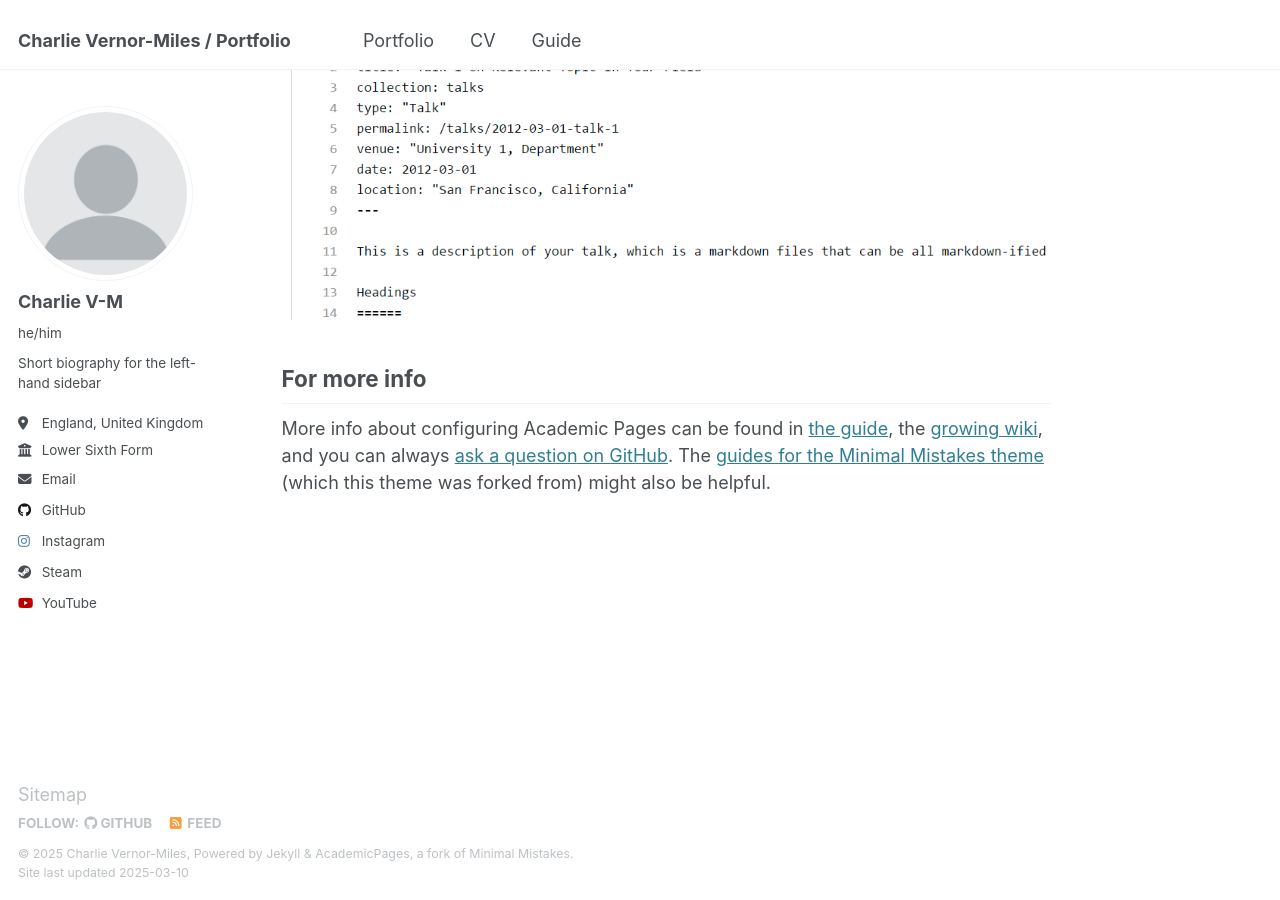
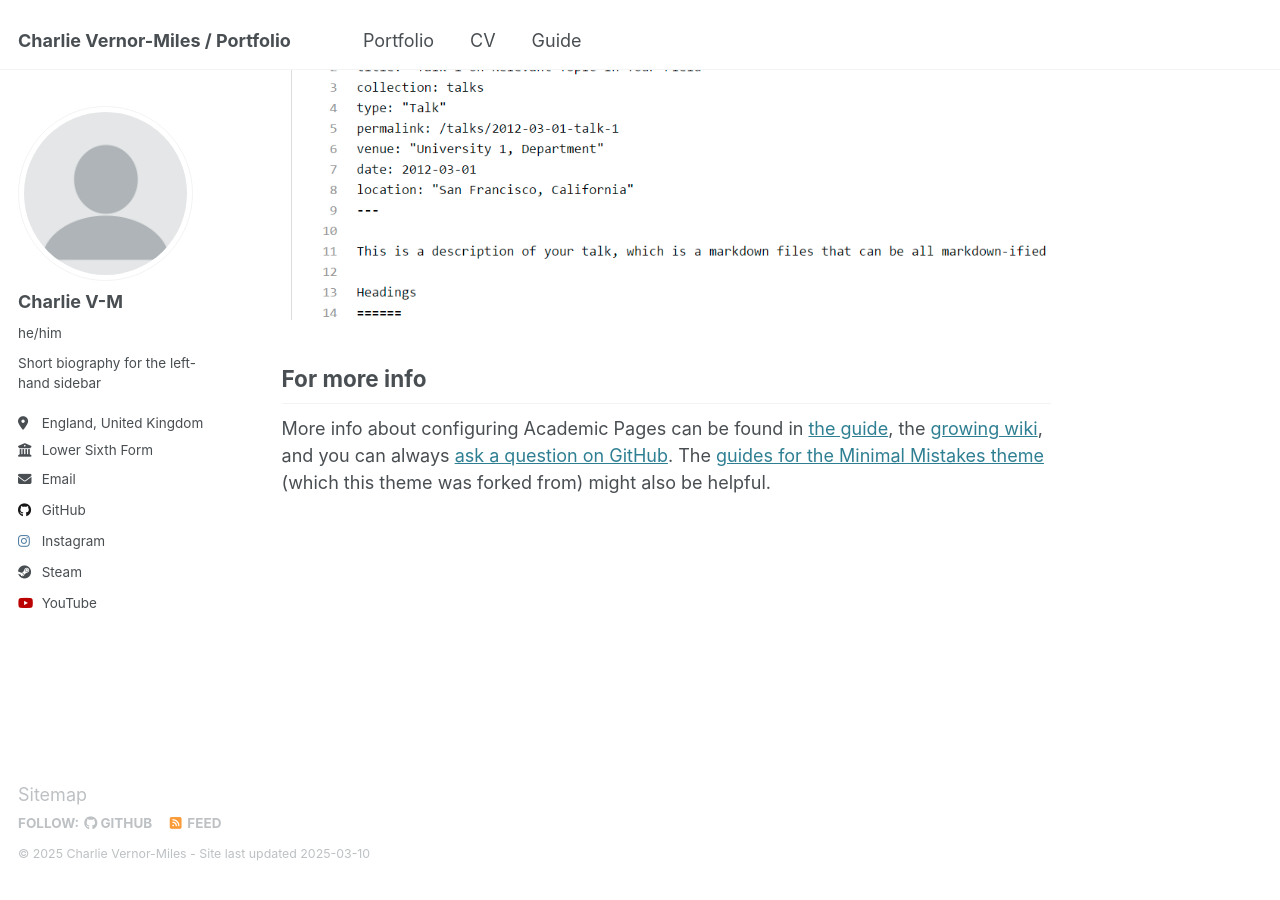
Before and after one commit to charlievernormiles/charlievernormiles.github.io, a Jekyll site: the page built from _pages/about.md, in a window 1280 px wide and 900 px high, scrolled down 2642 px. Built offline with Jekyll 4.4.1, drawn with Linux system fonts in a browser that asks for light colours.

Commit message:
Update footer.html

```diff
--- a/_includes/footer.html
+++ b/_includes/footer.html
@@ -20,6 +20,5 @@
 {% endif %}
 
 <div class="page__footer-copyright">
-  &copy; {{ site.time | date: '%Y' }} {{ site.name | default: site.title }}, {{ site.data.ui-text[site.locale].powered_by | default: "Powered by" }} <a href="http://jekyllrb.com" rel="nofollow">Jekyll</a> &amp; <a href="https://github.com/academicpages/academicpages.github.io">AcademicPages</a>, a fork of <a href="https://mademistakes.com/work/minimal-mistakes-jekyll-theme/" rel="nofollow">Minimal Mistakes</a>.<br />
-  Site last updated {{ "now" | date: '%Y-%m-%d' %}}
+  &copy; {{ site.time | date: '%Y' }} {{ site.name | default: site.title }} - Site last updated {{ "now" | date: '%Y-%m-%d' %}}
 </div>
```
